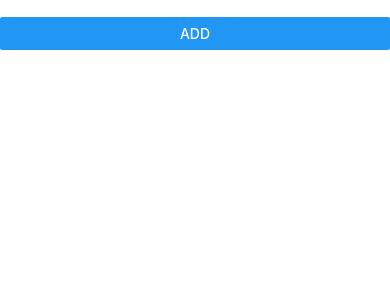
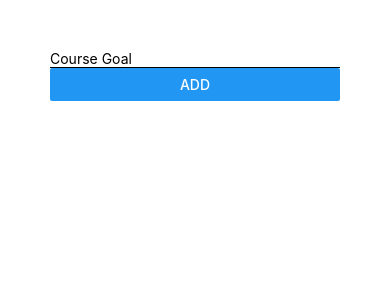
Before and after one commit to nitin1259/react-native-app, a React Native app: screen / in a window 390 px wide. Shown: the top 300 px of the page. Built offline with nearby package versions, Linux system fonts and the light colour scheme.

Commit message:
adding inline stule to components

```diff
--- a/App.js
+++ b/App.js
@@ -7,9 +7,12 @@ export default function App() {
     "Open up App.js to start working on your app!"
   );
   return (
-    <View>
+    <View style={{ padding: 50 }}>
       <View>
-        <TextInput />
+        <TextInput
+          placeholder="Course Goal"
+          style={{ borderBottomColor: "black", borderBottomWidth: 1 }}
+        />
         <Button title="ADD" />
       </View>
       <View></View>
```
